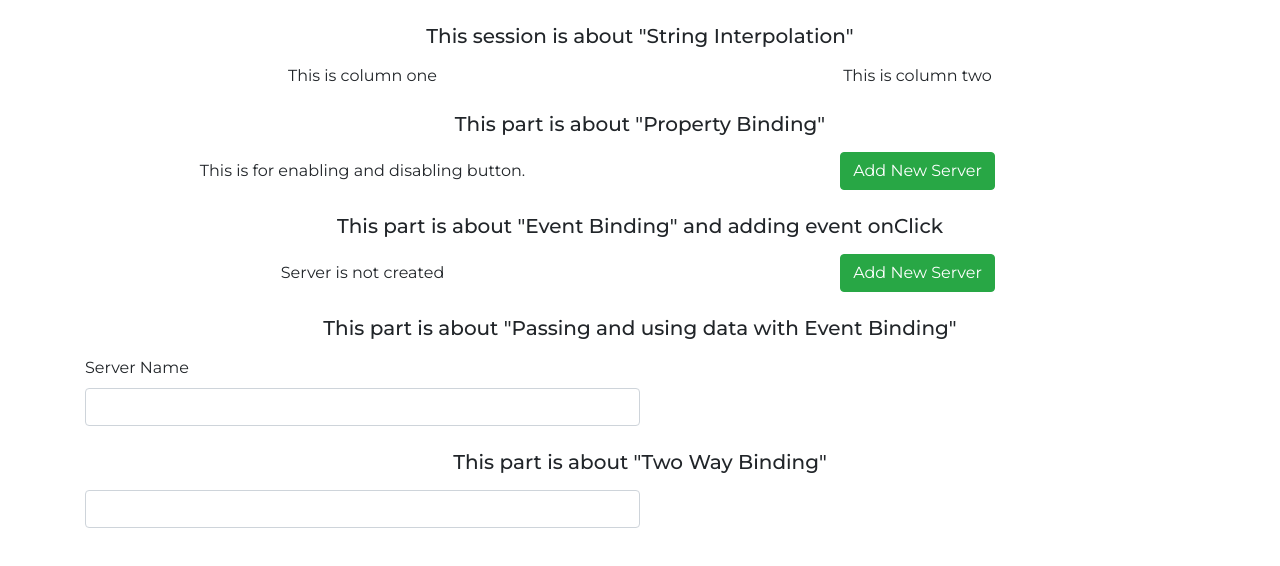
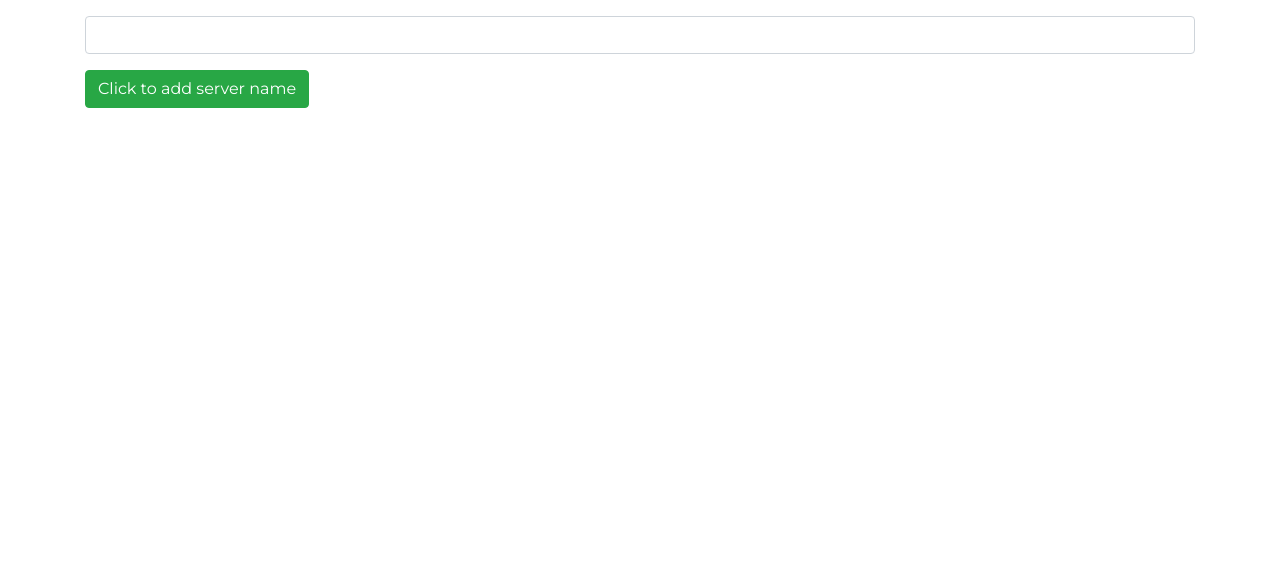
Before and after one commit to dev-vs-05/main-app, an Angular app: page / in a window 1280 px wide. Shown: the top 566 px of the page. Built offline with nearby package versions, Linux system fonts and the light colour scheme.

Commit message:
add-server-onclick-done

```diff
--- /dev/null
+++ b/src/app/add-server-onclick/add-server-onclick.component.html
@@ -0,0 +1,10 @@
+<div class="container">
+  <div class="row">
+    <div class="col-lg-12">
+      <!-- <input type="text" name="text" class="form-control my-3" (input)="onUpdateServerName($event)" (click)="onClickAddServerName()"> -->
+      <input type="number" name="text" class="form-control my-3" [(ngModel)]="addServerName">
+      <button class="btn btn-success" (click)="onClickAddServerName()">Click to add server name</button>
+      <p>{{ dummyData }}</p>
+    </div>
+  </div>
+</div>
--- /dev/null
+++ b/src/app/add-server-onclick/add-server-onclick.component.ts
@@ -0,0 +1,27 @@
+import { Component, OnInit } from '@angular/core';
+
+@Component({
+  selector: 'app-add-server-onclick',
+  templateUrl: './add-server-onclick.component.html',
+  styleUrls: ['./add-server-onclick.component.css']
+})
+export class AddServerOnclickComponent implements OnInit {
+
+  constructor() { }
+
+  ngOnInit(): void {
+  }
+
+  dummyData: any = '';
+  addServerName: any = '';
+
+  // onUpdateServerName (event: any) {
+  //   this.addServerName = event.target.value;
+  // }
+
+  onClickAddServerName() {
+    this.dummyData = 'Server no is ' + this.addServerName;
+    // console.log(this.addServerName);   working
+  }
+
+}
--- a/src/app/app.component.html
+++ b/src/app/app.component.html
@@ -1 +1,2 @@
-<app-string-property-binding></app-string-property-binding>
+<!-- <app-string-property-binding></app-string-property-binding> -->
+<app-add-server-onclick></app-add-server-onclick>
--- a/src/app/app.module.ts
+++ b/src/app/app.module.ts
@@ -4,11 +4,13 @@ import { FormsModule } from '@angular/forms';
 
 import { AppComponent } from './app.component';
 import { StringPropertyBindingComponent } from './string-property-binding/string-property-binding.component';
+import { AddServerOnclickComponent } from './add-server-onclick/add-server-onclick.component';
 
 @NgModule({
   declarations: [
     AppComponent,
     StringPropertyBindingComponent,
+    AddServerOnclickComponent,
   ],
   imports: [
     BrowserModule,
```
Also changed, not shown: src/app/add-server-onclick/add-server-onclick.component.css (added), 1 other file (tests, documents, lock files or other folders).
